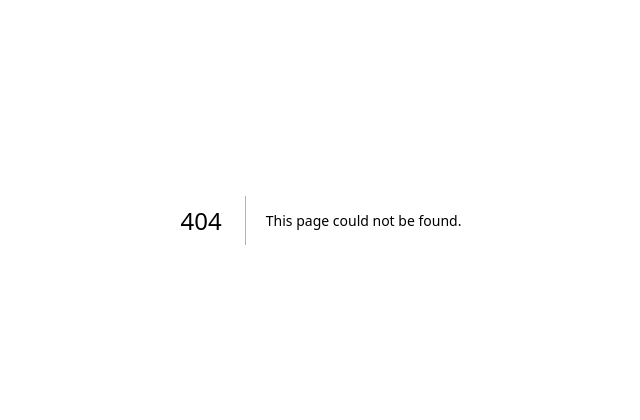
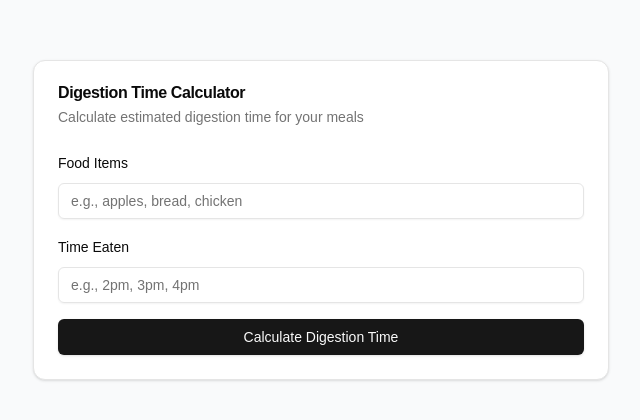
Before and after one commit to tq99/useless-gadget, a Next.js app: page /digest in a window 1280 px wide. Before the commit this address had no page. Shown: the part 180-600 px from the top of the page, without its empty margins (319-959 px from the left). Built offline with nearby package versions, Linux system fonts and the light colour scheme.

Commit message:
added digest card in home screen, added api for digest

```diff
--- /dev/null
+++ b/app/api/digest/route.tsx
@@ -0,0 +1,33 @@
+import { GoogleGenerativeAI } from "@google/generative-ai";
+import { NextResponse, NextRequest } from "next/server";
+
+const genAI = new GoogleGenerativeAI(process.env.NEXT_PUBLIC_API_KEY || "");
+
+export async function POST(req: NextRequest) {
+  try {
+    const data = await req.json();
+    const { foodItems, times } = data; // Expecting food items and times in request body
+
+    // Create a prompt for digestion time calculation
+    const prompt = `Foods: ${foodItems.join(", ")} eaten at ${times.join(
+      ", "
+    )}Return only in this exact format without any explanation:X-Y hours | HH:MM`;
+    //const prompt = `Given the following food items: ${foodItems.join(', ')} eaten at: ${times.join(', ')}, how long will it take for them to digest and at what time will they be fully digested? give the answer as a rought estimate no need to be accurate, just give the time taken to digest`;
+
+    const model = genAI.getGenerativeModel({ model: "gemini-1.5-flash" });
+
+    // Generate content with the prompt
+    const result = await model.generateContent(prompt);
+
+    const response = await result.response;
+    const output = await response.text();
+
+    return NextResponse.json({ output });
+  } catch (error) {
+    console.error("Error processing request:", error);
+    return NextResponse.json(
+      { error: "An error occurred while processing your request." },
+      { status: 500 }
+    );
+  }
+}
--- /dev/null
+++ b/app/digest/page.tsx
@@ -0,0 +1,128 @@
+"use client";
+import React, { useState } from "react";
+import { Button } from "@/components/ui/button";
+import { Input } from "@/components/ui/input";
+import {
+  Card,
+  CardHeader,
+  CardTitle,
+  CardDescription,
+  CardContent,
+} from "@/components/ui/card";
+import { Label } from "@/components/ui/label";
+import { Clock } from "lucide-react";
+
+type TimeDisplayProps = {
+  label: string;
+  value: string;
+};
+
+const TimeDisplay: React.FC<TimeDisplayProps> = ({ label, value }) => (
+  <div className="flex items-center justify-between p-4 rounded-lg bg-secondary/10">
+    <div className="flex items-center gap-2">
+      <Clock className="w-5 h-5 text-muted-foreground" />
+      <span className="text-sm font-medium text-muted-foreground">{label}</span>
+    </div>
+    <span className="text-lg font-semibold">{value}</span>
+  </div>
+);
+
+export default function Home() {
+  const [foodItems, setFoodItems] = useState<string>("");
+  const [times, setTimes] = useState<string>("");
+  const [output, setOutput] = useState<string | null>(null);
+  const [isLoading, setIsLoading] = useState<boolean>(false);
+
+  const handleSubmit = async (e: React.FormEvent) => {
+    e.preventDefault();
+    setIsLoading(true);
+
+    try {
+      const response = await fetch("/api/digest", {
+        method: "POST",
+        headers: {
+          "Content-Type": "application/json",
+        },
+        body: JSON.stringify({
+          foodItems: foodItems.split(",").map((item) => item.trim()),
+          times: times.split(",").map((time) => time.trim()),
+        }),
+      });
+
+      if (response.ok) {
+        const data = await response.json();
+        setOutput(data.output);
+      } else {
+        setOutput("Error fetching data.");
+      }
+    } catch (error) {
+      console.error("Error fetching data:", error);
+      setOutput("An error occurred while calculating digestion time.");
+    } finally {
+      setIsLoading(false);
+    }
+  };
+
+  const formatOutput = (outputText: string | null) => {
+    if (!outputText) return null;
+
+    const [duration, completionTime] = outputText
+      .split("|")
+      .map((str) => str.trim());
+
+    return (
+      <div className="space-y-4">
+        <TimeDisplay label="Digestion Duration" value={duration} />
+        <TimeDisplay label="Complete By" value={completionTime} />
+      </div>
+    );
+  };
+
+  return (
+    <main className="flex flex-col items-center justify-center min-h-screen bg-gray-50 p-6">
+      <div className="w-full max-w-xl space-y-6">
+        <Card>
+          <CardHeader>
+            <CardTitle>Digestion Time Calculator</CardTitle>
+            <CardDescription>
+              Calculate estimated digestion time for your meals
+            </CardDescription>
+          </CardHeader>
+          <CardContent>
+            <form onSubmit={handleSubmit} className="space-y-4">
+              <div className="space-y-2">
+                <Label htmlFor="foodItems">Food Items</Label>
+                <Input
+                  id="foodItems"
+                  placeholder="e.g., apples, bread, chicken"
+                  value={foodItems}
+                  onChange={(e) => setFoodItems(e.target.value)}
+                  required
+                />
+              </div>
+              <div className="space-y-2">
+                <Label htmlFor="times">Time Eaten</Label>
+                <Input
+                  id="times"
+                  placeholder="e.g., 2pm, 3pm, 4pm"
+                  value={times}
+                  onChange={(e) => setTimes(e.target.value)}
+                  required
+                />
+              </div>
+              <Button type="submit" className="w-full" disabled={isLoading}>
+                {isLoading ? "Calculating..." : "Calculate Digestion Time"}
+              </Button>
+            </form>
+          </CardContent>
+        </Card>
+
+        {output && (
+          <Card>
+            <CardContent className="pt-6">{formatOutput(output)}</CardContent>
+          </Card>
+        )}
+      </div>
+    </main>
+  );
+}
--- a/app/home/page.tsx
+++ b/app/home/page.tsx
@@ -171,6 +171,39 @@ export default function Home() {
               </div>
             </CardContent>
           </Card>
+
+          <Card
+            onClick={() => {
+              router.push("/digest");
+            }}
+            className="transition-all hover:shadow-lg"
+          >
+            <CardHeader>
+              <div className="p-2 w-fit rounded-lg bg-primary/10 mb-4">
+                <PawPrint className="w-6 h-6 text-primary" />
+              </div>
+              <CardTitle>Check Digestion Time</CardTitle>
+              <CardDescription>
+                {"Find out the Digestion Time of the thing you ate"}
+              </CardDescription>
+            </CardHeader>
+            <CardContent>
+              <div className="flex items-center gap-4">
+                <Avatar>
+                  <AvatarImage src="/api/placeholder/32/32" alt="User" />
+                  <AvatarFallback>DJ</AvatarFallback>
+                </Avatar>
+                <div className="flex flex-col">
+                  <span className="text-sm font-medium">Drake Johns</span>
+                  <span className="text-sm text-muted-foreground">
+                    {
+                      "It basically told me I have digestion issues. Helpful Stuff!"
+                    }
+                  </span>
+                </div>
+              </div>
+            </CardContent>
+          </Card>
         </div>
       </section>
     </div>
--- a/app/store/store.tsx
+++ b/app/store/store.tsx
@@ -26,6 +26,7 @@ const useStore = create<StoreState>()(
       isPlant: false,
       isFood: false,
       isLiving: false,
+      isFourtimes: false,
       setIsPlant: (value) => set({ isPlant: value }),
       setIsFood: (value) => set({ isFood: value }),
       setIsLiving: (value) => set({ isLiving: value }),
```
